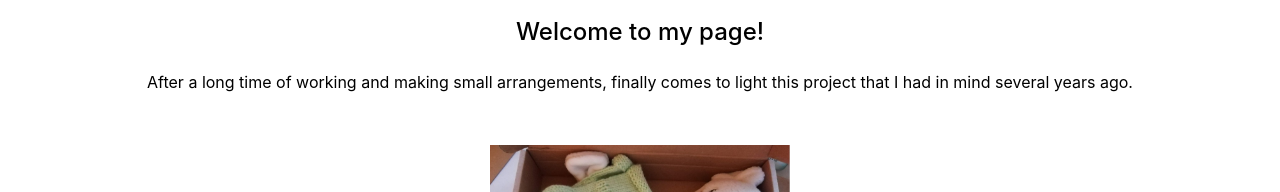
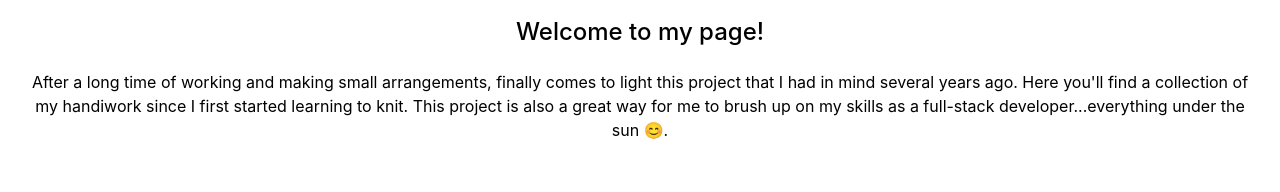
Before and after one commit to CatalinaFonsecaSilva/Final-Project-SPA---React, a React (Vite) app: page / in a window 1280 px wide. Shown: the part 206-398 px from the top of the page. Built offline with nearby package versions, Linux system fonts and the light colour scheme; no server answers.

Commit message:
Add new text

```diff
--- a/src/pages/Home.jsx
+++ b/src/pages/Home.jsx
@@ -9,7 +9,10 @@ const Home = () => {
             <p>
                 After a long time of working and making small arrangements,
                 finally comes to light this project that I had in mind several
-                years ago.
+                years ago. Here you'll find a collection of my handiwork since I
+                first started learning to knit. This project is also a great way
+                for me to brush up on my skills as a full-stack
+                developer...everything under the sun 😊.
             </p>
 
             <Carousel />
```
